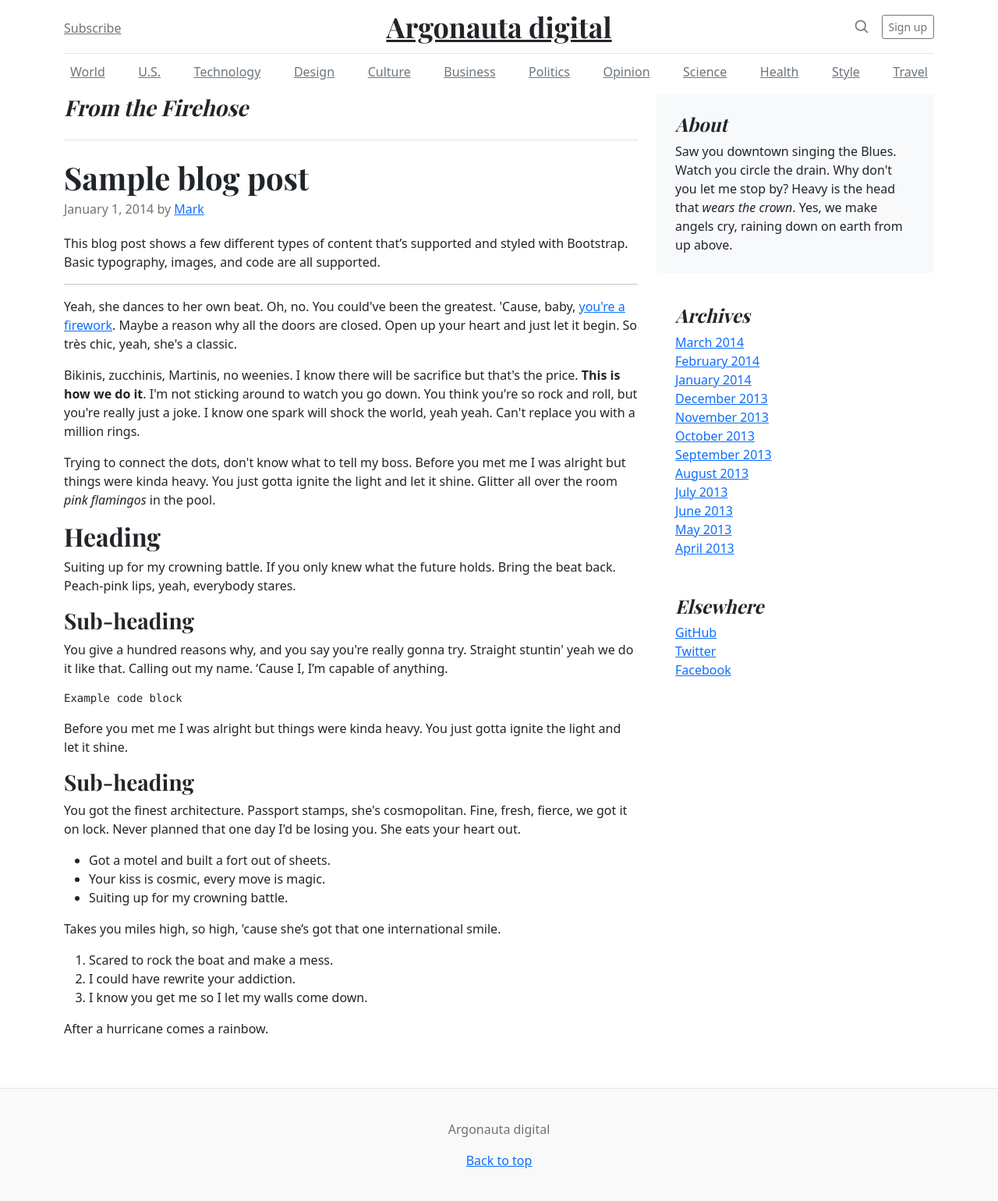
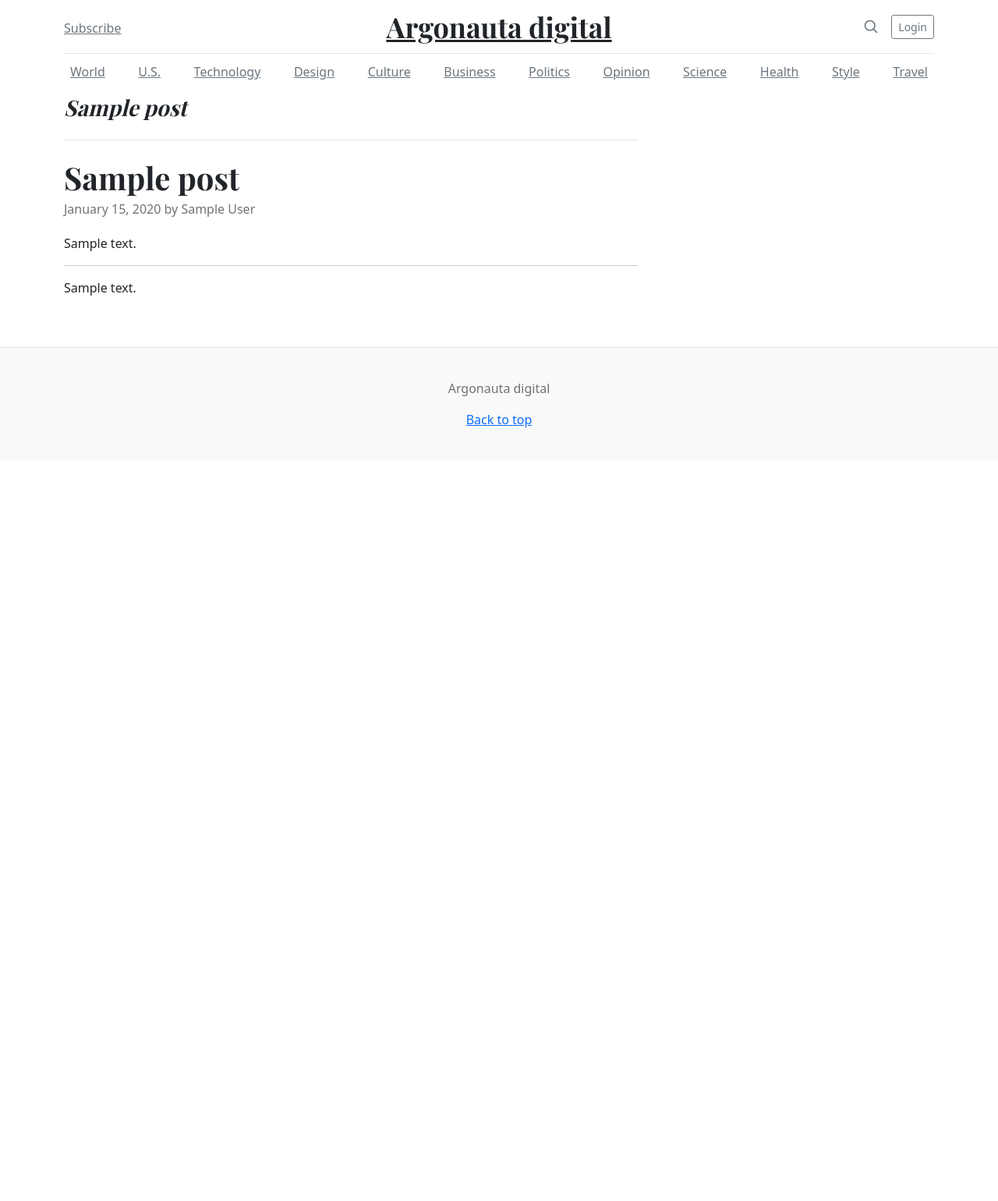
Before and after one commit to icaro0/curso_flask_facil, a Flask app: template templates/post.html in a window 1280 px wide. Shown: the whole page at 78% size. After the commit the page ends 548 px from the top, so only its background shows below. Run offline with Flask 3, Linux system fonts and the light colour scheme; the template is opened without the code that fills it: values that come from a table or form of the project are taken from there, others are empty; tables that the repository leaves empty hold one stand-in row (values such as "Sample post"); parts of the project's set-up code (start-up, migrations or seed data) failed here and were passed over.

Commit message:
Paginas WEB con PYTHON facil parte 5. Login

```diff
--- a/app.py
+++ b/app.py
@@ -1,11 +1,19 @@
 #imports
 from flask import Flask
-from flask import render_template, request
+from flask import render_template, request, redirect, url_for, flash, abort
 from flask_sqlalchemy import SQLAlchemy
 from sqlalchemy import select
+from flask_login import LoginManager, login_required, logout_user, current_user, login_user
+from urllib.parse import urlparse, urljoin
+
 
 #declaramos nuestra app
 app = Flask(__name__)
+app.secret_key = "6Rfrl1kTpwl85St542WcAy97DZK4771N"
+
+login_manager = LoginManager()
+login_manager.init_app(app)
+login_manager.login_view = "login"
 
 app.config['SQLALCHEMY_TRACK_MODIFICATIONS'] = False
 app.config['SQLALCHEMY_DATABASE_URI'] ='mysql+mysqlconnector://argonautadigital:argonautadigital@localhost/argodigital'
@@ -22,90 +30,81 @@ def index():
     posts = db.session.execute(select(Post).where(Post.is_featured==False).order_by(Post.publish_date.desc()))
     return render_template('index.html', featured_posts = featured_posts.scalars().all(), posts = posts.scalars().all())
 
-@app.route('/post')
-def post():
-    return render_template('post.html')
+@app.route('/post/<slug>')
+def post(slug):
+  post = Post.get_by_slug(slug)
+  return render_template('post.html', post = post)
 
-@app.route('/create-data')
-def createdata():
-    admin = User('admin', 'admin@example.com', 'admin', True)
-
-    post = Post('Title of a longer featured blog post', 'Multiple lines of text that form the lede, informing new readers quickly and efficiently about what’s most interesting in this post’s contents.', 'Multiple lines of text that form the lede, informing new readers quickly and efficiently about what’s most interesting in this post’s contents.', is_featured = True, featured_order=0)
-    post1 = Post('Featured post', 'This is a wider card with supporting text below as a natural lead-in to additional content.', 'This is a wider card with supporting text below as a natural lead-in to additional content.', is_featured = True, featured_order=1)
-    post2 = Post('Post title', 'This is a wider card with supporting text below as a natural lead-in to additional content.', 'Multiple lines of text that form the lede, informing new readers quickly and efficiently about what’s most interesting in this post’s contents.', is_featured = True, featured_order=2)
-
-    #resto de posts
-    post3 = Post('Sample blog post', 'This blog post shows a few different types of content that’s supported and styled with Bootstrap. Basic typography, images, and code are all supported.', '''<p>Yeah, she dances to her own beat. Oh, no. You could've been the greatest. 'Cause, baby, <a href="#">you're a firework</a>. Maybe a reason why all the doors are closed. Open up your heart and just let it begin. So très chic, yeah, she's a classic.</p>
-        <blockquote>
-          <p>Bikinis, zucchinis, Martinis, no weenies. I know there will be sacrifice but that's the price. <strong>This is how we do it</strong>. I'm not sticking around to watch you go down. You think you're so rock and roll, but you're really just a joke. I know one spark will shock the world, yeah yeah. Can't replace you with a million rings.</p>
-        </blockquote>
-        <p>Trying to connect the dots, don't know what to tell my boss. Before you met me I was alright but things were kinda heavy. You just gotta ignite the light and let it shine. Glitter all over the room <em>pink flamingos</em> in the pool. </p>
-        <h2>Heading</h2>
-        <p>Suiting up for my crowning battle. If you only knew what the future holds. Bring the beat back. Peach-pink lips, yeah, everybody stares.</p>
-        <h3>Sub-heading</h3>
-        <p>You give a hundred reasons why, and you say you're really gonna try. Straight stuntin' yeah we do it like that. Calling out my name. ‘Cause I, I’m capable of anything.</p>
-        <pre><code>Example code block</code></pre>
-        <p>Before you met me I was alright but things were kinda heavy. You just gotta ignite the light and let it shine.</p>
-        <h3>Sub-heading</h3>
-        <p>You got the finest architecture. Passport stamps, she's cosmopolitan. Fine, fresh, fierce, we got it on lock. Never planned that one day I'd be losing you. She eats your heart out.</p>
-        <ul>
-          <li>Got a motel and built a fort out of sheets.</li>
-          <li>Your kiss is cosmic, every move is magic.</li>
-          <li>Suiting up for my crowning battle.</li>
-        </ul>
-        <p>Takes you miles high, so high, 'cause she’s got that one international smile.</p>
-        <ol>
-          <li>Scared to rock the boat and make a mess.</li>
-          <li>I could have rewrite your addiction.</li>
-          <li>I know you get me so I let my walls come down.</li>
-        </ol>
-        <p>After a hurricane comes a rainbow.</p>''')
-    post4 = Post('Another blog post', 'Lorem ipsum dolor sit amet', '''<p>I am ready for the road less traveled. Already <a href="#">brushing off the dust</a>. Yeah, you're lucky if you're on her plane. I used to bite my tongue and hold my breath. Uh, She’s a beast. I call her Karma (come back). Black ray-bans, you know she's with the band. I can't sleep let's run away and don't ever look back, don't ever look back.</p>
-        <blockquote>
-          <p>Growing fast into a <strong>bolt of lightning</strong>. Be careful Try not to lead her on</p>
-        </blockquote>
-        <p>I'm intrigued, for a peek, heard it's fascinating. Oh oh! Wanna be a victim ready for abduction. She's got that international smile, oh yeah, she's got that one international smile. Do you ever feel, feel so paper thin. I’m gon’ put her in a coma. Sun-kissed skin so hot we'll melt your popsicle.</p>
-        <p>This is transcendental, on another level, boy, you're my lucky star.</p>''')
-    post5 = Post('New feature', 'Lorem ipsum dolor sit amet', '''<p>From Tokyo to Mexico, to Rio. Yeah, you take me to utopia. I'm walking on air. We'd make out in your Mustang to Radiohead. I mean the ones, I mean like she's the one. Sun-kissed skin so hot we'll melt your popsicle. Slow cooking pancakes for my boy, still up, still fresh as a Daisy.</p>
-        <ul>
-          <li>I hope you got a healthy appetite.</li>
-          <li>You're never gonna be unsatisfied.</li>
-          <li>Got a motel and built a fort out of sheets.</li>
-        </ul>
-        <p>Don't need apologies. Boy, you're an alien your touch so foreign, it's <em>supernatural</em>, extraterrestrial. Talk about our future like we had a clue. I can feel a phoenix inside of me.</p>''')
-
-    admin.save()
-
-    users = User.query.all()
-    post.user_id = users[0].id
-    post1.user_id = users[0].id
-    post2.user_id = users[0].id
-    post3.user_id = users[0].id
-    post4.user_id = users[0].id
-    post5.user_id = users[0].id
-    post.save()
-    post1.save()
-    post2.save()
-    post3.save()
-    post4.save()
-    post5.save()
-    return 'Datos insertados en BBDD'
 
 @app.route('/admin')
+@login_required
 def admin():
   posts = Post.get_all()
   return render_template('admin.html', posts = posts)
 
-@app.route('/create-post-form')
-def createPostForm():
-  return render_template('create-post.html')
-
 @app.route('/create-post', methods=['POST','GET'])
+@login_required
 def createPost():
   if request.method == 'POST':
     post = Post(request.form['titulo'], request.form['resumen'], request.form['texto'])
     #set author from current
-    users = User.query.all()
-    post.user_id = users[0].id
-    post.save()
-  return 'Post saved'
+    if current_user.is_authenticated:
+      post.user_id = current_user.id
+      post.save()
+    return redirect(url_for('admin'))
+  return render_template('create-post.html')
+
+@app.route('/edit-post/<id>', methods=['POST','GET'])
+@login_required
+def editPost(id):
+  post = Post.get_by_id(id)
+  if request.method == 'POST':
+    post.title = request.form['titulo']
+    post.summary = request.form['resumen']
+    post.content = request.form['texto']
+    #set author from current
+    if current_user.is_authenticated:
+      post.user_id = current_user.id
+      post.save()
+  return render_template('edit-post.html', post=post)
+
+@app.route('/delete-post/<id>', methods=['GET'])
+@login_required
+def deletePost(id):
+  post = Post.get_by_id(id)
+  post.delete()
+  return redirect(url_for('admin'))
+
+#Auth
+@login_manager.user_loader
+def load_user(user_id):
+    return User.get_by_id(user_id)
+
+@app.route('/login', methods=['GET', 'POST'])
+def login():
+  if request.method =='POST':
+    user = User.get_by_mail(request.form['email'])
+    # Login and validate the user.
+    if user is not None and user.check_password(request.form['password']):
+      # user should be an instance of your `User` class
+      login_user(user)
+      flash('Logged in successfully.')
+      next = request.args.get('next')
+      if not is_safe_url(next):
+        return abort(400)
+      return redirect(next or url_for('index'))
+    else:
+      flash('Usuario invalido.')
+  return render_template('login.html')
+
+@app.route('/logout', methods=['GET'])
+@login_required
+def logout():
+  logout_user()
+  return redirect(url_for('login'))
+
+def is_safe_url(target):
+  ref_url = urlparse(request.host_url)
+  test_url = urlparse(urljoin(request.host_url, target))
+  return test_url.scheme in ('http', 'https') and \
+    ref_url.netloc == test_url.netloc
--- a/templates/admin.html
+++ b/templates/admin.html
@@ -7,7 +7,7 @@
       </h3>
     </div>
     <div class="clearfix">
-      <button type="button" class="btn btn-secondary float-end" onclick="window.location='/create-post-form';">Crear post</button>
+      <button type="button" class="btn btn-secondary float-end" onclick="window.location='/create-post';">Crear post</button>
     </div>
     <table class="table col-md-12">
       <thead>
@@ -24,7 +24,7 @@
           <td>{{ post.title }}</td>
           <td>{{ post.slug }}</td>
           <td>{{ post.summary }}</td>
-          <td><a href="#">Borrar</a> <a href="#">Editar</a></td>
+          <td><a href="/delete-post/{{ post.id }}">Borrar</a> <a href="/edit-post/{{ post.id }}">Editar</a></td>
         </tr>
         {% endfor %}
       </tbody>
--- a/templates/base.html
+++ b/templates/base.html
@@ -66,7 +66,13 @@
               <path d="M21 21l-5.2-5.2" />
             </svg>
           </a>
-          <a class="btn btn-sm btn-outline-secondary" href="#">Sign up</a>
+          {% if current_user.is_authenticated %}
+          Hi <a href="/admin">{{ current_user.name }}</a> !
+
+          <a class="btn btn-sm btn-outline-secondary" href="/logout">logout</a>
+          {% else %}
+          <a class="btn btn-sm btn-outline-secondary" href="/login">Login</a>
+          {% endif %}
         </div>
       </div>
     </header>
--- a/templates/index.html
+++ b/templates/index.html
@@ -48,7 +48,7 @@
       </h3>
       {% for post in posts %}
       <article class="blog-post">
-        <h2 class="blog-post-title">{{ post.title }}</h2>
+        <h2 class="blog-post-title"><a href="{{ post.public_url() }}">{{ post.title }}</a></h2>
         <p class="blog-post-meta">{{ post.publish_date.strftime('%B %-d, %Y') }} by <a href="#">{{ post.user.name }}</a></p>
 
         <p>{{ post.summary }}</p>
--- a/templates/post.html
+++ b/templates/post.html
@@ -3,75 +3,17 @@
   <div class="row">
     <div class="col-md-8">
       <h3 class="pb-4 mb-4 fst-italic border-bottom">
-        From the Firehose
+        {{ post.title }}
       </h3>
-
       <article class="blog-post">
-        <h2 class="blog-post-title">Sample blog post</h2>
-        <p class="blog-post-meta">January 1, 2014 by <a href="#">Mark</a></p>
-
-        <p>This blog post shows a few different types of content that’s supported and styled with Bootstrap. Basic typography, images, and code are all supported.</p>
+        <h2 class="blog-post-title"> {{ post.title }} </a></h2>
+        <p class="blog-post-meta">{{ post.publish_date.strftime('%B %-d, %Y') }} by {{ post.user.name }}</p>
+        <p>{{ post.summary }}</p>
         <hr>
-        <p>Yeah, she dances to her own beat. Oh, no. You could've been the greatest. 'Cause, baby, <a href="#">you're a firework</a>. Maybe a reason why all the doors are closed. Open up your heart and just let it begin. So très chic, yeah, she's a classic.</p>
-        <blockquote>
-          <p>Bikinis, zucchinis, Martinis, no weenies. I know there will be sacrifice but that's the price. <strong>This is how we do it</strong>. I'm not sticking around to watch you go down. You think you're so rock and roll, but you're really just a joke. I know one spark will shock the world, yeah yeah. Can't replace you with a million rings.</p>
-        </blockquote>
-        <p>Trying to connect the dots, don't know what to tell my boss. Before you met me I was alright but things were kinda heavy. You just gotta ignite the light and let it shine. Glitter all over the room <em>pink flamingos</em> in the pool. </p>
-        <h2>Heading</h2>
-        <p>Suiting up for my crowning battle. If you only knew what the future holds. Bring the beat back. Peach-pink lips, yeah, everybody stares.</p>
-        <h3>Sub-heading</h3>
-        <p>You give a hundred reasons why, and you say you're really gonna try. Straight stuntin' yeah we do it like that. Calling out my name. ‘Cause I, I’m capable of anything.</p>
-        <pre><code>Example code block</code></pre>
-        <p>Before you met me I was alright but things were kinda heavy. You just gotta ignite the light and let it shine.</p>
-        <h3>Sub-heading</h3>
-        <p>You got the finest architecture. Passport stamps, she's cosmopolitan. Fine, fresh, fierce, we got it on lock. Never planned that one day I'd be losing you. She eats your heart out.</p>
-        <ul>
-          <li>Got a motel and built a fort out of sheets.</li>
-          <li>Your kiss is cosmic, every move is magic.</li>
-          <li>Suiting up for my crowning battle.</li>
-        </ul>
-        <p>Takes you miles high, so high, 'cause she’s got that one international smile.</p>
-        <ol>
-          <li>Scared to rock the boat and make a mess.</li>
-          <li>I could have rewrite your addiction.</li>
-          <li>I know you get me so I let my walls come down.</li>
-        </ol>
-        <p>After a hurricane comes a rainbow.</p>
-      </article><!-- /.blog-post -->
-
+        <div class="blog-content">
+          {{post.content | safe }}
+        </div>
+      </article>
     </div>
-    <div class="col-md-4">
-      <div class="p-4 mb-3 bg-light rounded">
-        <h4 class="fst-italic">About</h4>
-        <p class="mb-0">Saw you downtown singing the Blues. Watch you circle the drain. Why don't you let me stop by? Heavy is the head that <em>wears the crown</em>. Yes, we make angels cry, raining down on earth from up above.</p>
-      </div>
-
-      <div class="p-4">
-        <h4 class="fst-italic">Archives</h4>
-        <ol class="list-unstyled mb-0">
-          <li><a href="#">March 2014</a></li>
-          <li><a href="#">February 2014</a></li>
-          <li><a href="#">January 2014</a></li>
-          <li><a href="#">December 2013</a></li>
-          <li><a href="#">November 2013</a></li>
-          <li><a href="#">October 2013</a></li>
-          <li><a href="#">September 2013</a></li>
-          <li><a href="#">August 2013</a></li>
-          <li><a href="#">July 2013</a></li>
-          <li><a href="#">June 2013</a></li>
-          <li><a href="#">May 2013</a></li>
-          <li><a href="#">April 2013</a></li>
-        </ol>
-      </div>
-
-      <div class="p-4">
-        <h4 class="fst-italic">Elsewhere</h4>
-        <ol class="list-unstyled">
-          <li><a href="#">GitHub</a></li>
-          <li><a href="#">Twitter</a></li>
-          <li><a href="#">Facebook</a></li>
-        </ol>
-      </div>
-    </div>
-  </div><!-- /.row -->
+  </div>
 {% endblock %}
```
Also changed, not shown: models.py (+8 -2 lines), templates/edit-post.html (added, +43 -0 lines), templates/login.html (added, +19 -0 lines).
